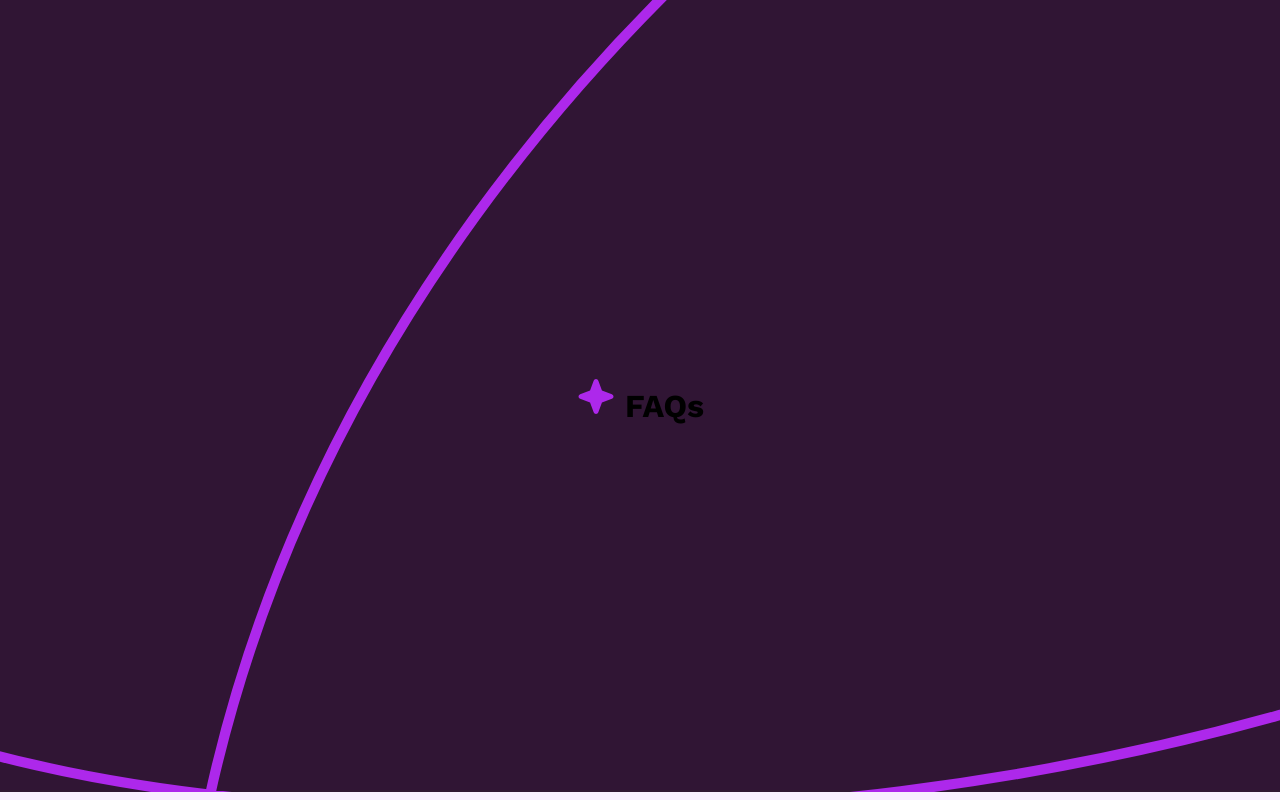
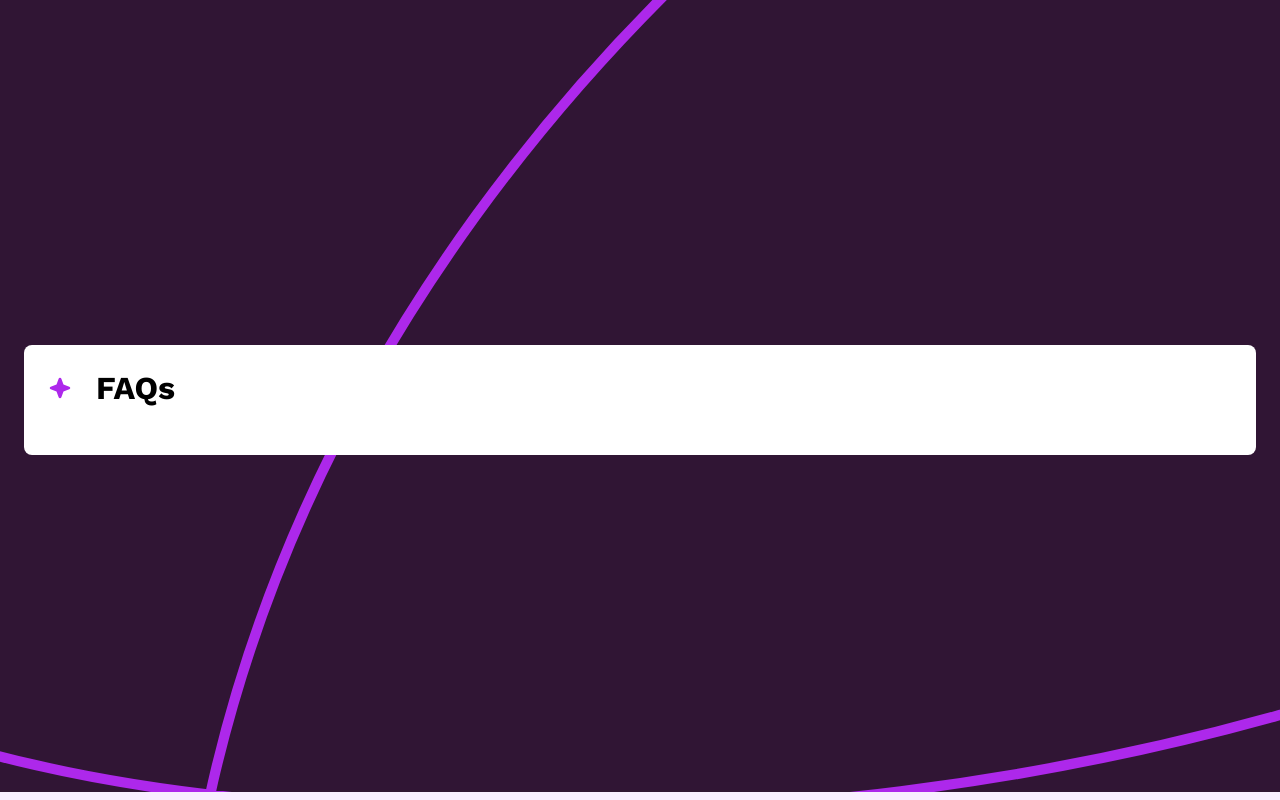
Before and after one commit to VeseMir2k/faq-accordion, a Vue app: page / in a window 1280 px wide. Built offline with nearby package versions, Linux system fonts and the light colour scheme.

Commit message:
✨ (FaqsContainer.vue): Add styling to FaqsContainer component to improve layout and appearance ✨ (FaqsContainerTitle.vue): Update styling for FaqsContainerTitle component to enhance visual presentation and alignment

```diff
--- a/src/components/FaqsContainer.vue
+++ b/src/components/FaqsContainer.vue
@@ -16,4 +16,11 @@ export default {
 };
 </script>
 
-<style lang="scss" scoped></style>
+<style lang="scss" scoped>
+.faqs-container {
+  min-width: 100%;
+  background-color: var(--white);
+  padding: 24px;
+  border-radius: 8px;
+}
+</style>
--- a/src/components/FaqsContainerTitle.vue
+++ b/src/components/FaqsContainerTitle.vue
@@ -1,5 +1,7 @@
 <template>
-  <h1><img src="../assets/icon-star.svg" alt="" /> FAQs</h1>
+  <h1 class="title">
+    <img class="title__image" src="../assets/icon-star.svg" alt="" /> FAQs
+  </h1>
 </template>
 
 <script>
@@ -11,4 +13,16 @@ export default {
 };
 </script>
 
-<style lang="scss" scoped></style>
+<style lang="scss" scoped>
+.title {
+  display: flex;
+  align-items: center;
+  text-align: left;
+  margin-bottom: 24px;
+  &__image {
+    margin-right: 24px;
+    width: 24px;
+    height: 24px;
+  }
+}
+</style>
```
